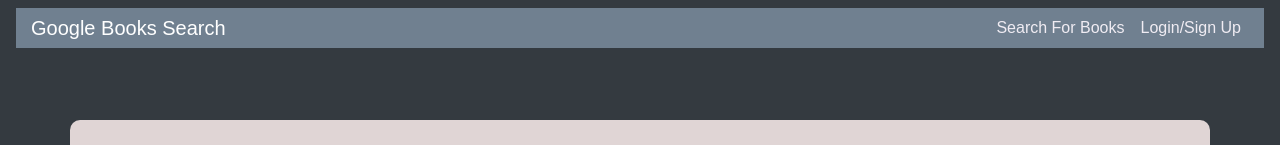
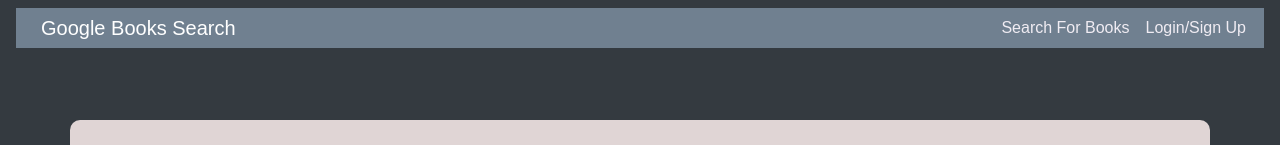
Before and after one commit to yoyachi/book-search-engine, a React (Create React App) app in the folder client/: page / in a window 1280 px wide. Shown: the top 145 px of the page. Built offline with nearby package versions, Linux system fonts and the light colour scheme.

Commit message:
Updated navbar

```diff
--- a/client/src/index.css
+++ b/client/src/index.css
@@ -36,4 +36,11 @@ h6 {
 
 .container-fluid {
   background-color: slategray;
+  padding-right: 10px;
 }
+
+.navbar-brand {
+  padding-left: 10px;
+  font-family: Arial, Helvetica, sans-serif;
+  border-color: slategray;
+}
```
